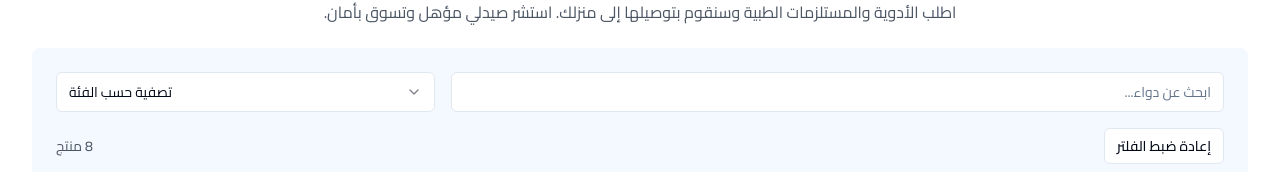
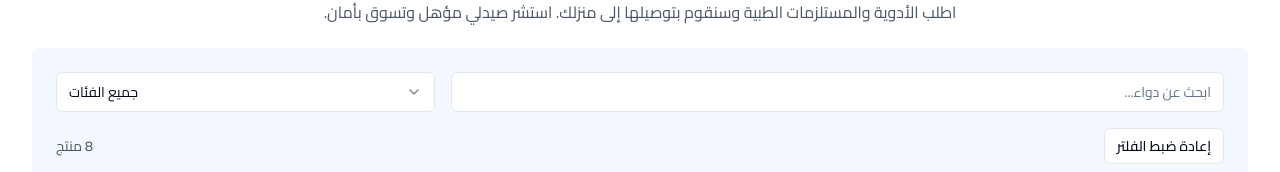
Before and after one commit to anasmohammed123/iraqi-med-appointment-hub, a React (Vite) app: page /pharmacy in a window 1280 px wide. Shown: the part 148-320 px from the top of the page. Built offline with nearby package versions, Linux system fonts and the light colour scheme.

Commit message:
Fix: Pharmacy page not working
Fixes the pharmacy page, which is currently not working.

```diff
--- a/src/pages/Pharmacy.tsx
+++ b/src/pages/Pharmacy.tsx
@@ -70,14 +70,14 @@ const Pharmacy = () => {
               />
             </div>
             <Select
-              value={selectedCategory || ""}
-              onValueChange={(value) => setSelectedCategory(value || null)}
+              value={selectedCategory || "all"}
+              onValueChange={(value) => setSelectedCategory(value === "all" ? null : value)}
             >
               <SelectTrigger>
                 <SelectValue placeholder="تصفية حسب الفئة" />
               </SelectTrigger>
               <SelectContent>
-                <SelectItem value="">جميع الفئات</SelectItem>
+                <SelectItem value="all">جميع الفئات</SelectItem>
                 {medicationCategories.map((category) => (
                   <SelectItem key={category} value={category}>
                     {category}
```
